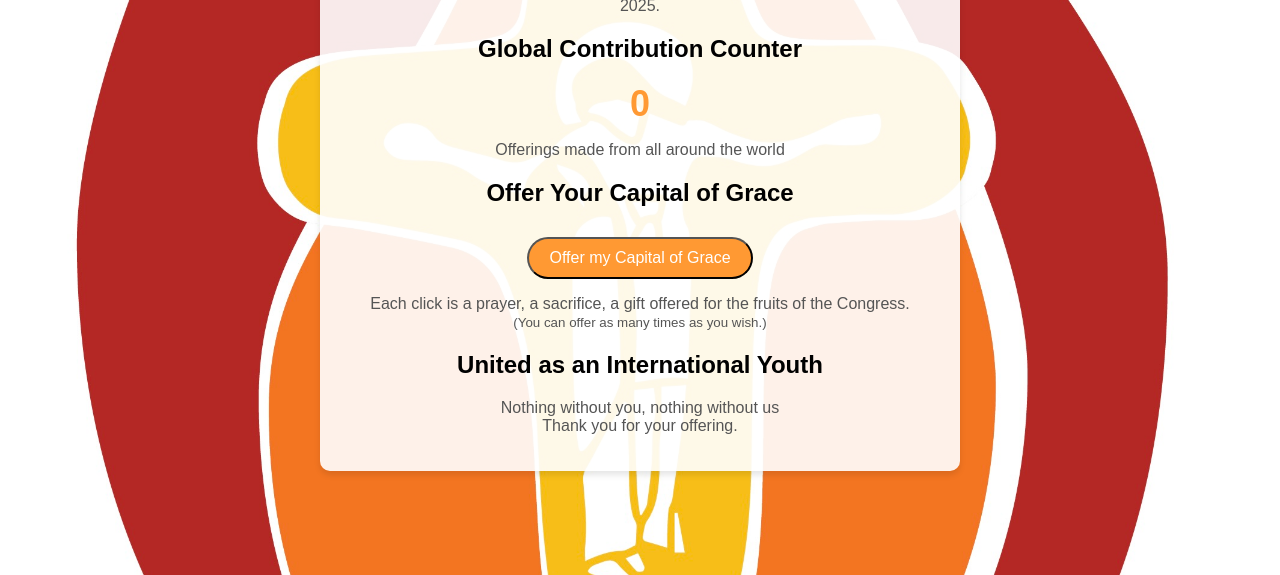
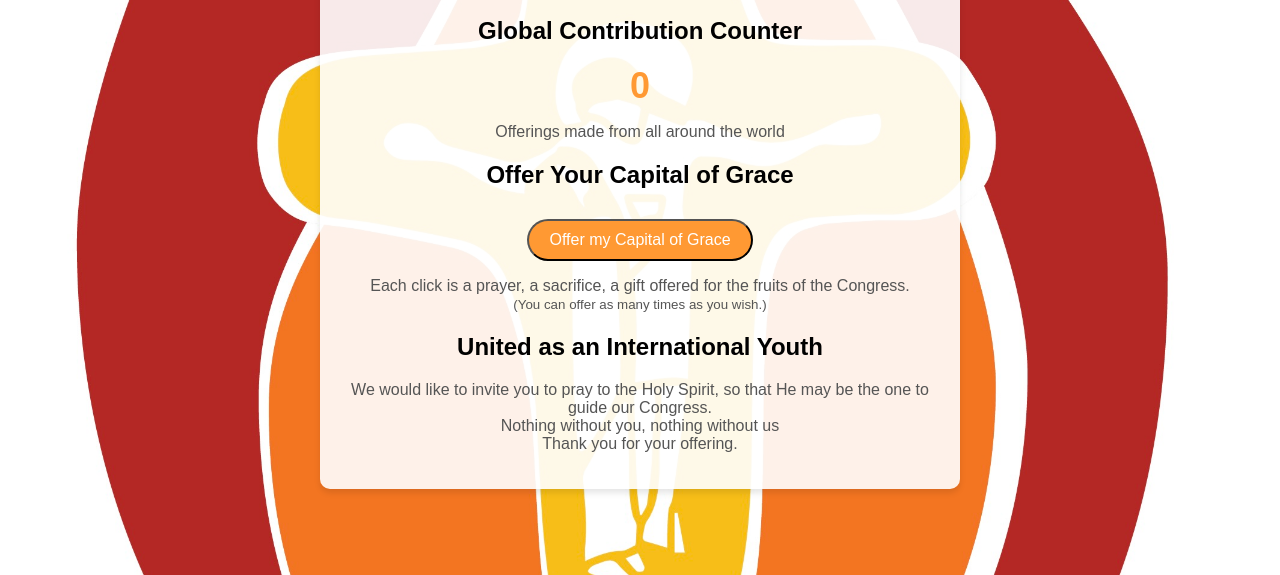
Before and after one commit to CongresoJovenes/Capital-of-Grace, a plain HTML site: page index.html in a window 1280 px wide. Shown: the part 225-800 px from the top of the page. Drawn offline with Linux system fonts and the light colour scheme; no server answers.

Commit message:
Update index.html

```diff
--- a/index.html
+++ b/index.html
@@ -76,7 +76,7 @@
         <p>Each click is a prayer, a sacrifice, a gift offered for the fruits of the Congress.<br><small>(You can offer as many times as you wish.)</small></p>
 
         <h2>United as an International Youth</h2>
-        <p>Nothing without you, nothing without us<br> Thank you for your offering.</p>
+        <p>We would like to invite you to pray to the Holy Spirit, so that He may be the one to guide our Congress.<br> Nothing without you, nothing without us<br> Thank you for your offering.</p>
     </div>
 
     <!-- Firebase SDKs -->
```
